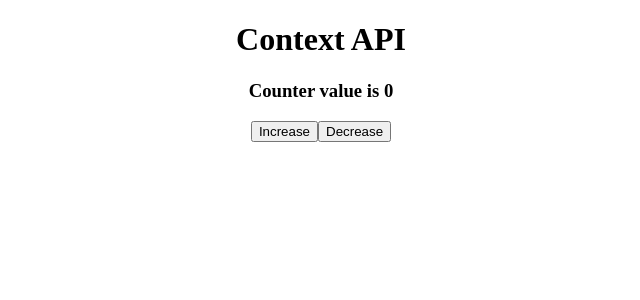
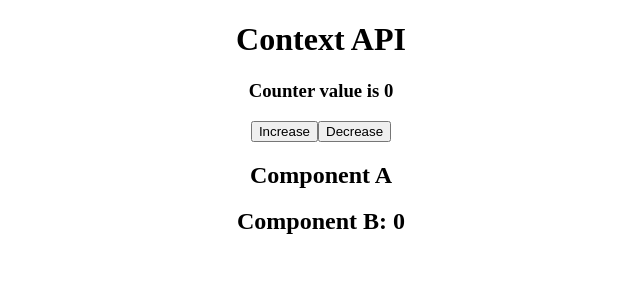
Before and after one commit to ousszizou/context-api-tutorial, a React (Vite) app: page / in a window 1280 px wide. Shown: the top 300 px of the page, without its empty margins (319-959 px from the left). Built offline with nearby package versions, Linux system fonts and the light colour scheme.

Commit message:
lesson05 - Context API (Consumer) PART02

```diff
--- a/src/App.jsx
+++ b/src/App.jsx
@@ -1,5 +1,6 @@
 import React from "react";
 import "./App.css";
+import CompA from "./components/CompA";
 import { Counter } from "./components/Counter";
 import CounterContextProvider from "./contexts/CounterContext";
 
@@ -9,6 +10,7 @@ function App() {
       <h1>Context API</h1>
       <CounterContextProvider>
         <Counter />
+        <CompA />
       </CounterContextProvider>
     </div>
   );
--- /dev/null
+++ b/src/components/CompA.jsx
@@ -0,0 +1,11 @@
+import React from "react";
+import CompB from "./CompB";
+
+export default () => {
+  return (
+    <div>
+      <h2>Component A</h2>
+      <CompB />
+    </div>
+  );
+};
--- /dev/null
+++ b/src/components/CompB.jsx
@@ -0,0 +1,16 @@
+import React from "react";
+import { CounterCxt } from "../contexts/CounterContext";
+
+export default () => {
+  return (
+    <CounterCxt.Consumer>
+      {({ counter }) => {
+        return (
+          <div>
+            <h2>Component B: {counter}</h2>
+          </div>
+        );
+      }}
+    </CounterCxt.Consumer>
+  );
+};
```
